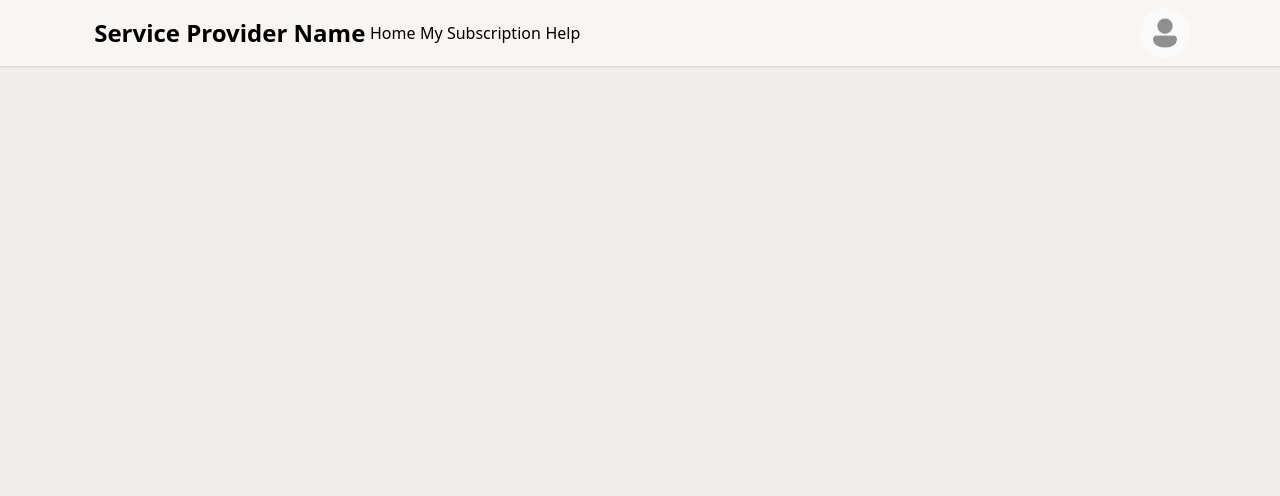
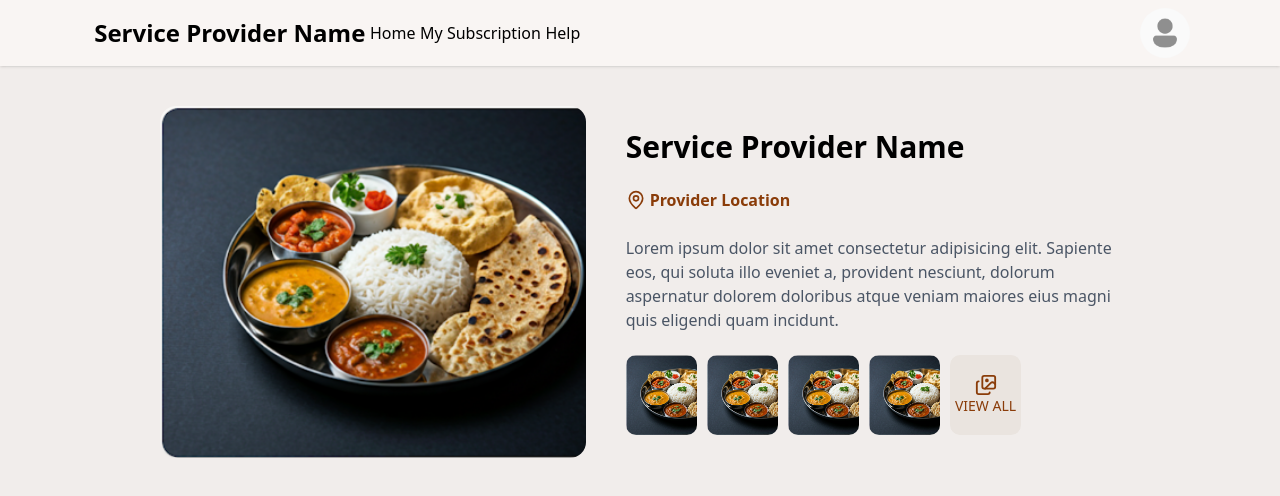
Before and after one commit to pratikparmar435/Tiffin-Service-App, a React (Vite) app in the folder frontend/: page / in a window 1280 px wide. Shown: the top 496 px of the page. Built offline with nearby package versions, Linux system fonts and the light colour scheme.

Commit message:
tiffin's details section added

```diff
--- a/frontend/src/order-tifiin-page/OrderPage.jsx
+++ b/frontend/src/order-tifiin-page/OrderPage.jsx
@@ -1,9 +1,11 @@
 import Navbar from "./navigation-section/Navbar";
+import TiffinDetails from "./tiffin-details/TiffinDetails";
 
 const OrderPage = () => {
   return (
     <>
       <Navbar />
+      <TiffinDetails />
     </>
   );
 };
--- a/frontend/src/order-tifiin-page/orderPage.css
+++ b/frontend/src/order-tifiin-page/orderPage.css
@@ -5,3 +5,22 @@
   background-size: contain;
   border-radius: 50%;
 }
+
+.tiffin-main-img {
+  background-image: url("../assets/DemoFoodPhoto.png");
+  background-size: cover;
+}
+
+.tiffin-sub-img {
+  background-image: url("../assets/DemoFoodPhoto.png");
+  height: 80px;
+  width: 80px;
+  background-size: cover;
+  border-radius: 10px;
+}
+
+.viewall-btn {
+  height: 80px;
+  width: 80px;
+  border-radius: 10px;
+}
--- /dev/null
+++ b/frontend/src/order-tifiin-page/tiffin-details/TiffinDetails.jsx
@@ -0,0 +1,12 @@
+import TiffinDetailsContent from "./TiffinDetailsContent";
+
+const TiffinDetails = () => {
+  return (
+    <div className="h-[44vh] mt-10 max-w-[75%] m-auto flex gap-10">
+      <div className="tiffin-main-img h-full w-350 rounded-2xl"></div>
+      <TiffinDetailsContent />
+    </div>
+  );
+};
+
+export default TiffinDetails;
--- /dev/null
+++ b/frontend/src/order-tifiin-page/tiffin-details/TiffinDetailsContent.jsx
@@ -0,0 +1,31 @@
+import { MapPin, Images } from "lucide-react";
+
+const TiffinDetailsContent = () => {
+  return (
+    <div className="flex flex-col justify-evenly">
+      <h1 className="text-3xl font-bold">Service Provider Name</h1>
+      <span className="text-[#8A3C09] flex gap-1 items-center font-semibold">
+        <MapPin color="#8A3C09" size={20} />
+        Provider Location
+      </span>
+      <span className="text-gray-600">
+        Lorem ipsum dolor sit amet consectetur adipisicing elit. Sapiente eos,
+        qui soluta illo eveniet a, provident nesciunt, dolorum aspernatur
+        dolorem doloribus atque veniam maiores eius magni quis eligendi quam
+        incidunt.
+      </span>
+      <div className="flex w-[80%] gap-2.5">
+        <div className="tiffin-sub-img"></div>
+        <div className="tiffin-sub-img"></div>
+        <div className="tiffin-sub-img"></div>
+        <div className="tiffin-sub-img"></div>
+        <div className="viewall-btn bg-[#eae4df] flex flex-col items-center justify-center">
+          <Images color="#8A3C09" size={22} />
+          <span className="text-[#8A3C09] text-sm font-normal">VIEW ALL</span>
+        </div>
+      </div>
+    </div>
+  );
+};
+
+export default TiffinDetailsContent;
```
Also changed, not shown: frontend/src/assets/DemoFoodPhoto.png (added).
